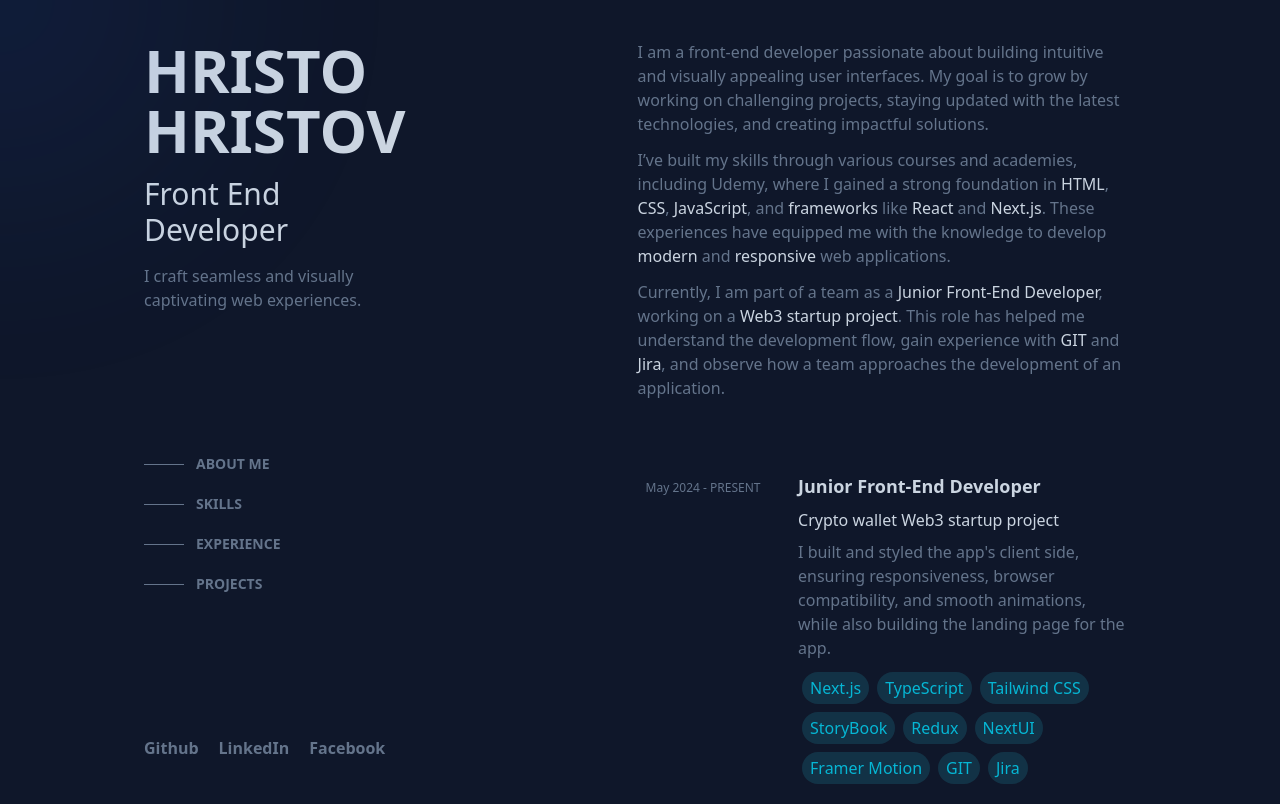
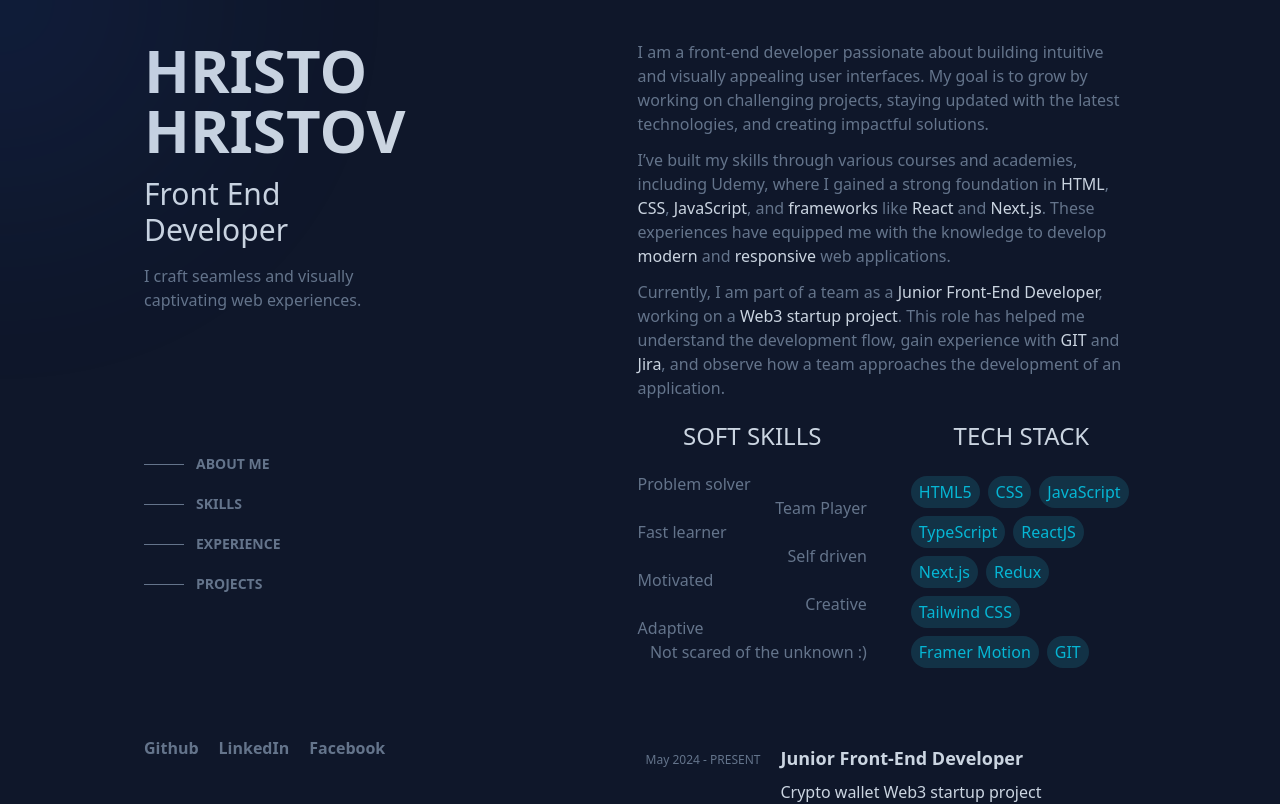
Before and after one commit to infernall92/my-portfolio, a React (Vite) app: page / in a window 1280 px wide. Shown: the top 804 px of the page. Built offline with nearby package versions, Linux system fonts and the light colour scheme.

Commit message:
Skills component ready

```diff
--- a/src/App.jsx
+++ b/src/App.jsx
@@ -2,6 +2,7 @@ import { About } from "./components/About";
 import CursorDot from "./components/CursorDot";
 import { Experience } from "./components/Experience";
 import { Header } from "./components/Header";
+import { Skills } from "./components/Skills";
 
 function App() {
   return (
@@ -11,6 +12,7 @@ function App() {
         <Header />
         <div className="py-10 pr-36">
           <About />
+          <Skills />
           <Experience />
         </div>
       </div>
--- a/src/components/ExperienceCard.jsx
+++ b/src/components/ExperienceCard.jsx
@@ -8,7 +8,7 @@ export const ExperienceCard = ({
 }) => {
   return (
     <div className="text-slate-500 flex gap-5 group hover:bg-slate-800 hover:border-slate-700 rounded-md p-2">
-      <div className="w-full text-xs font-medium pt-2">
+      <div className="whitespace-nowrap text-xs font-medium pt-2">
         <p>
           {from} - {to}
         </p>
--- /dev/null
+++ b/src/components/Skills.jsx
@@ -0,0 +1,61 @@
+export const Skills = () => {
+  const softSkills = [
+    "Problem solver",
+    "Team Player",
+    "Fast learner",
+    "Self driven",
+    "Motivated",
+    "Creative",
+    "Adaptive",
+    "Not scared of the unknown :)",
+  ];
+  const techSkills = [
+    "HTML5",
+    "CSS",
+    "JavaScript",
+    "TypeScript",
+    "ReactJS",
+    "Next.js",
+    "Redux",
+    "Tailwind CSS",
+    "Framer Motion",
+    "GIT",
+  ];
+  return (
+    <div className="text-slate-500 my-5 flex justify-between gap-10">
+      <div id="soft-skills" className="flex-1">
+        <h2 className="text-slate-300 text-2xl font-thin flex items-center justify-center mb-5">
+          SOFT SKILLS
+        </h2>
+        <ol>
+          {softSkills.map((skill, index) => (
+            <li
+              key={index}
+              className={`flex ${
+                index % 2 === 0 ? "justify-start" : "justify-end"
+              }`}
+            >
+              {skill}
+            </li>
+          ))}
+        </ol>
+      </div>
+      <div id="tech-stack" className="flex-1">
+        <h2 className="text-slate-300 text-2xl font-thin flex items-center justify-center mb-5">
+          TECH STACK
+        </h2>
+        <div className="flex flex-wrap">
+          {/* TO BE DONE WITH ICONS */}
+          {techSkills.map((technology) => (
+            <span
+              key={technology}
+              className="text-cyan-500 bg-cyan-900 bg-opacity-50 rounded-full py-1 px-2 m-1 whitespace-nowrap"
+            >
+              {technology}
+            </span>
+          ))}
+        </div>
+      </div>
+    </div>
+  );
+};
```
